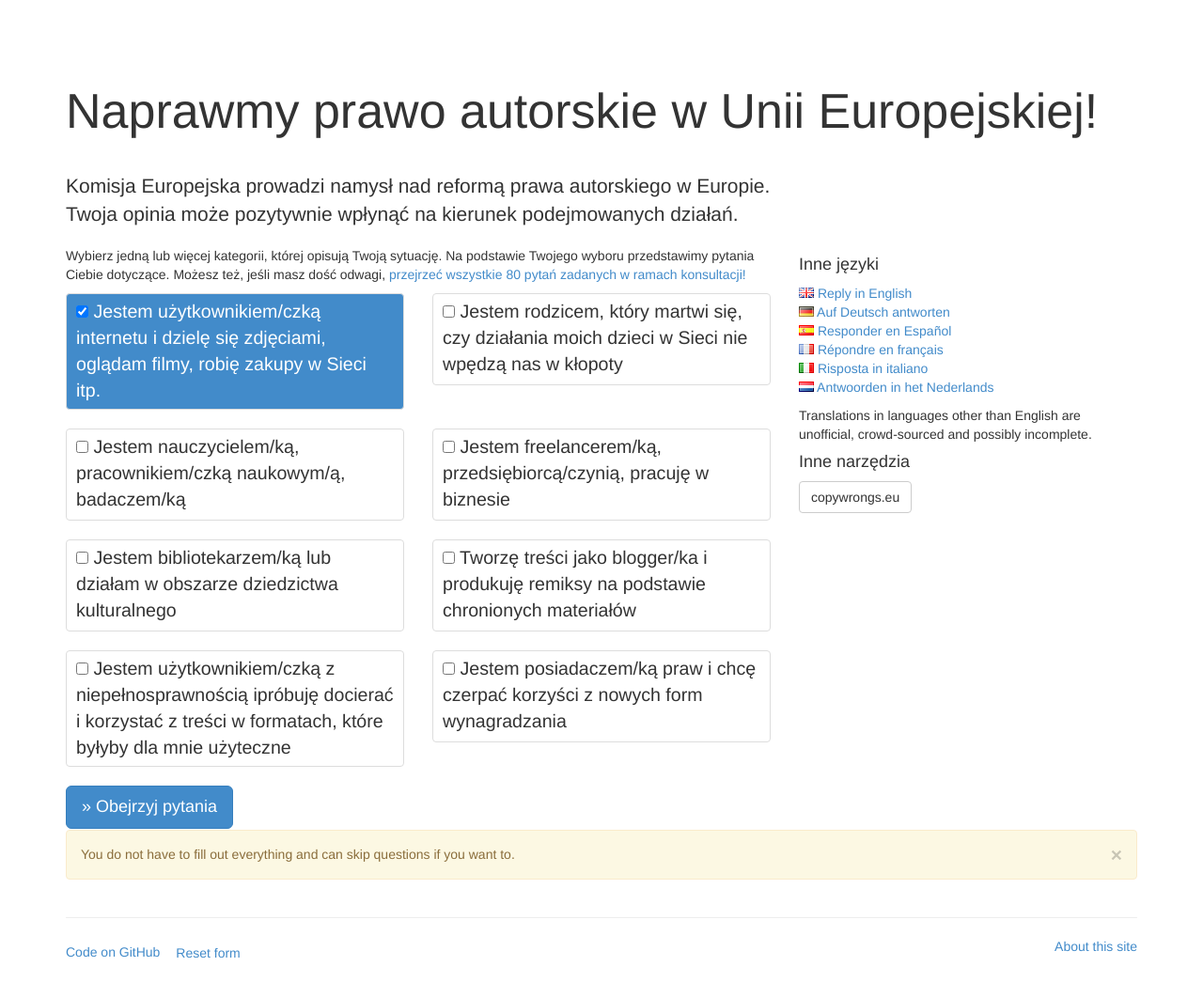
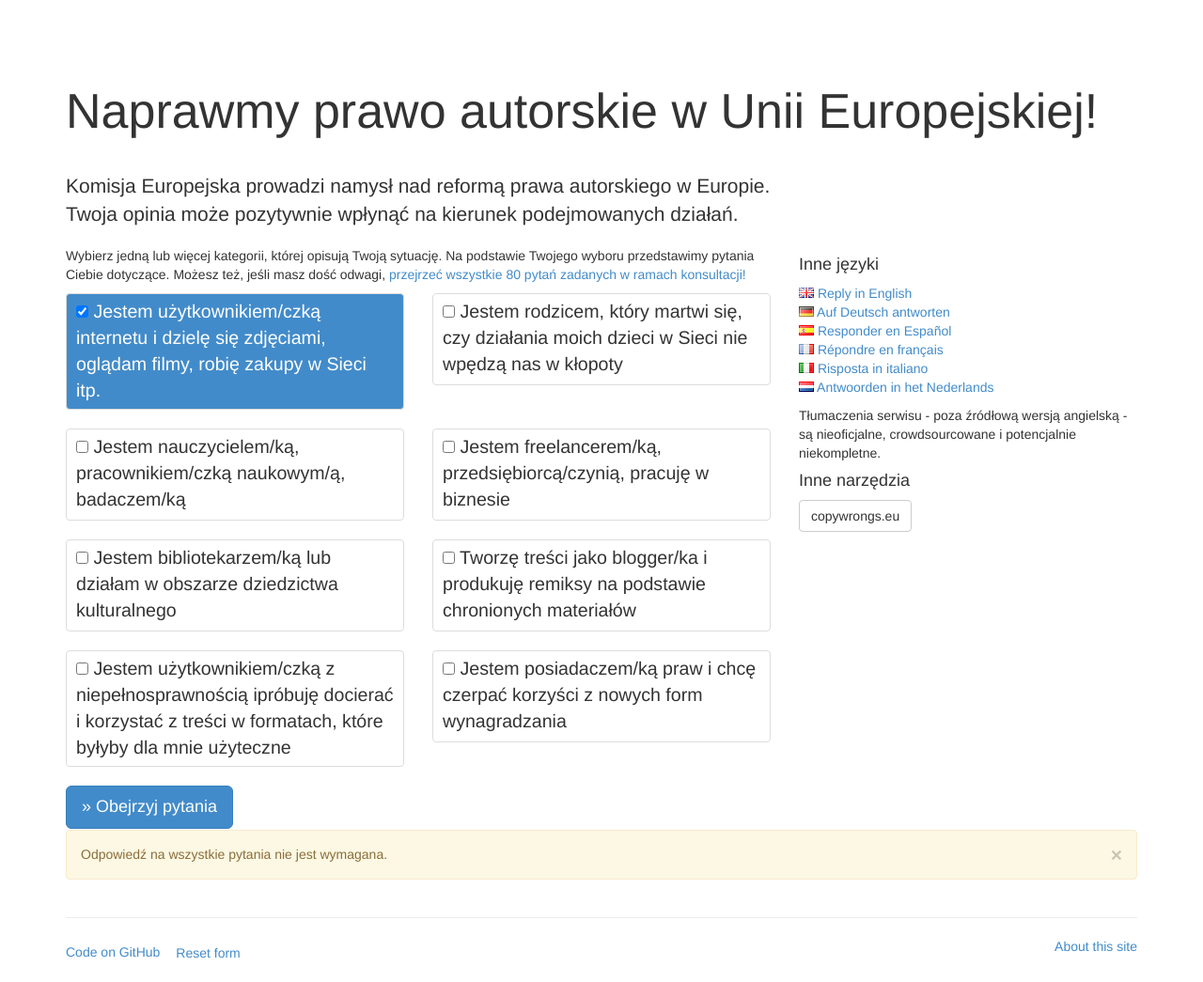
Before and after one commit to okfde/eucopyright, a Jekyll site: the page built from pl/index.html, in a window 1280 px wide. Shown: the whole page at 94% size. Built offline with Jekyll 4.4.1, drawn with Linux system fonts in a browser that asks for light colours; comment, search, counter and statistics services are not loaded.

Commit message:
minor addtional pl translations

```diff
--- a/_data/persona.yml
+++ b/_data/persona.yml
@@ -144,6 +144,7 @@ translations:
     en: Translations in languages other than English are unofficial, crowd-sourced and possibly incomplete.
     nl: Vertalingen in andere talen dan het Engels zijn niet officieel, gecrowdsourced en mogelijks onvolledig.
     fr: Les traductions à partir du texte d’origine en anglais ne sont pas officielles, crowd-sourcé et dans certains cas incomplètes
+    pl: Tłumaczenia serwisu - poza źródłową wersją angielską - są nieoficjalne, crowdsourcowane i potencjalnie niekompletne.
   librarian:
     de: Ich bin Bibliothekar/in oder aktiv im Bereich kulturelles Erbe
     en: I’m a librarian or active in the cultural heritage area
@@ -233,6 +234,7 @@ translations:
     en: You do not have to fill out everything and can skip questions if you want to.
     nl: Het is niet verplicht van alle vragen te beantwoorden.
     fr: Vous ne devez pas répondre à toutes les questions qui s’affichent pour finaliser votre contribution.
+    pl: Odpowiedź na wszystkie pytania nie jest wymagana.
   registration:
     de: Registrierung von Werken
     en: Registration of works
```
